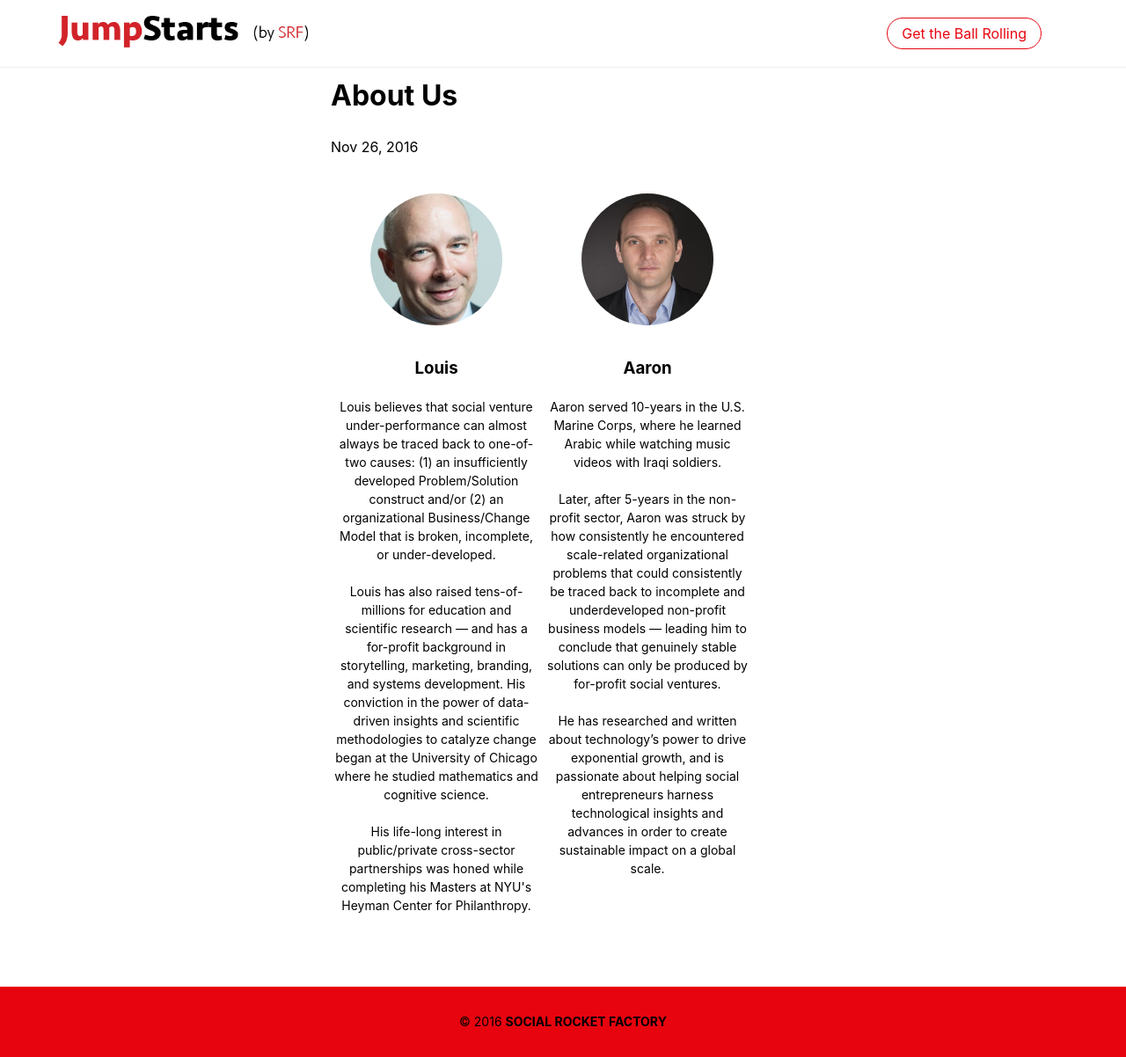
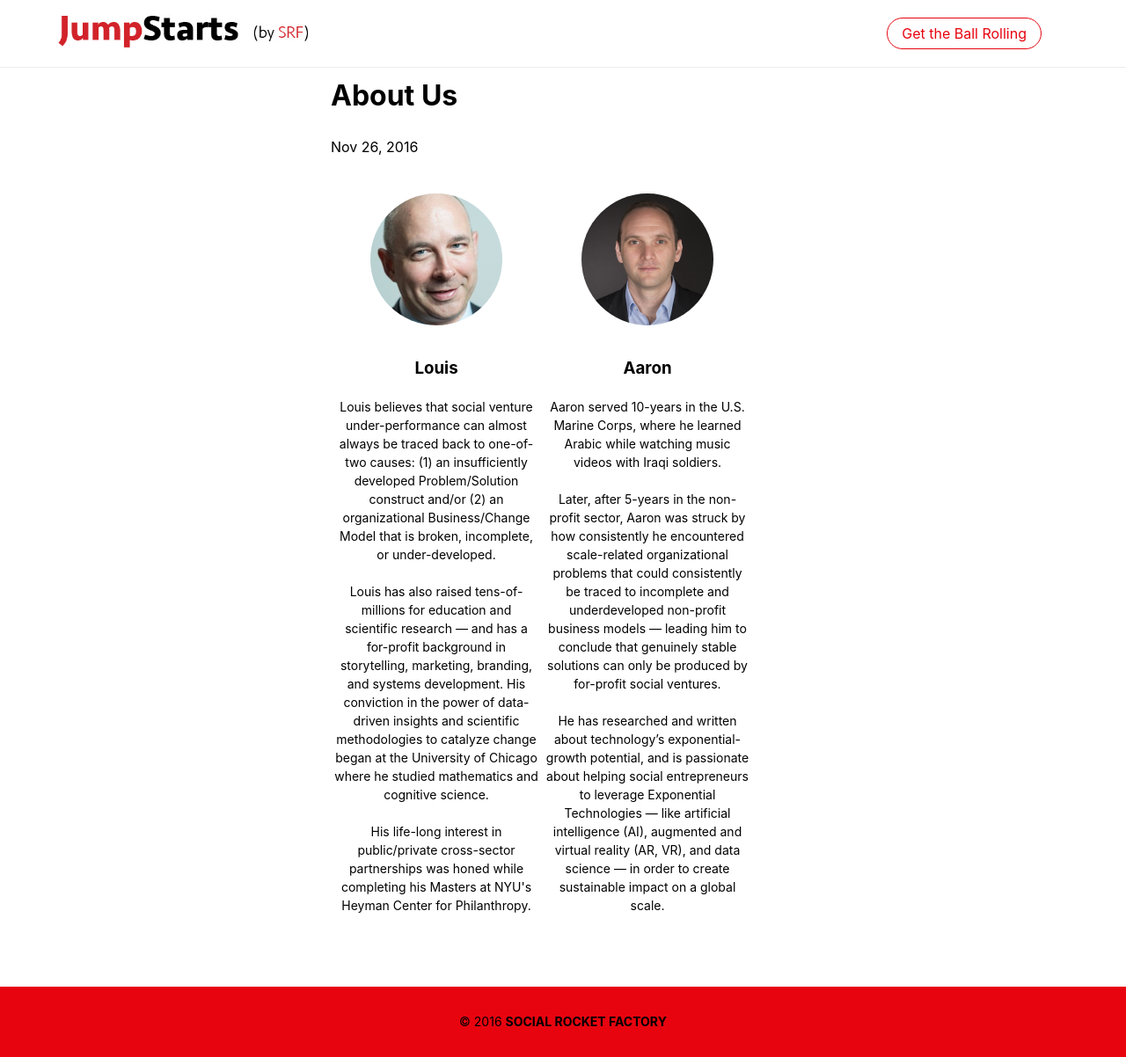
Before and after one commit to aaronergreen/jumpstarts, a Jekyll site: the page built from _about/about us.md, in a window 1280 px wide and 1202 px high. Shown: the whole window at 88% size. Built offline with Jekyll 4.4.1, drawn with Linux system fonts in a browser that asks for light colours.

Commit message:
aaron bio

```diff
--- a/_about/about us.md
+++ b/_about/about us.md
@@ -37,8 +37,8 @@ section:
     <h3>Aaron</h3>
       <p class="f6 lh-copy measure-wide" >
       Aaron served 10-years in the U.S. Marine Corps, where he learned Arabic while watching music videos with Iraqi soldiers.<br><br>
-      Later, after 5-years in the non-profit sector, Aaron was struck by how consistently he encountered scale-related organizational problems that could consistently be traced back to incomplete and underdeveloped non-profit business models — leading him to conclude that genuinely stable solutions can only be produced by for-profit social ventures.<br><br>
-      He has researched and written about technology’s power to drive exponential growth, and is passionate about helping social entrepreneurs harness technological insights and advances in order to create sustainable impact on a global scale.
+      Later, after 5-years in the non-profit sector, Aaron was struck by how consistently he encountered scale-related organizational problems that could consistently be traced to incomplete and underdeveloped non-profit business models — leading him to conclude that genuinely stable solutions can only be produced by for-profit social ventures.<br><br>
+      He has researched and written about technology’s exponential-growth potential, and is passionate about helping social entrepreneurs to leverage Exponential Technologies — like artificial intelligence (AI), augmented and virtual reality (AR, VR), and data science — in order to create sustainable impact on a global scale.
       </p>
   </div>
   </div>
```
